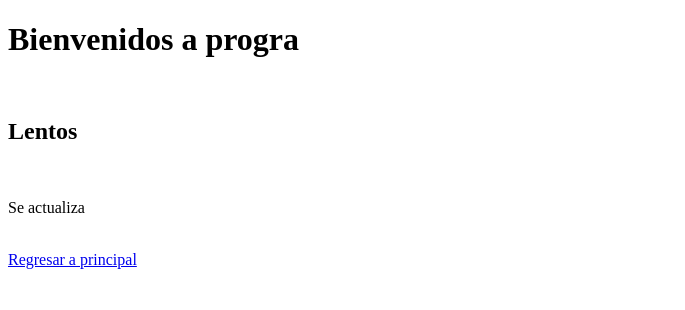
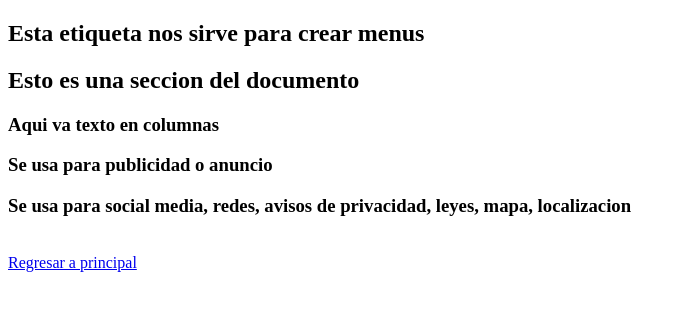
Before and after one commit to SergioGarc/4IV7_PSW_GASA, a plain HTML site: page 02HTML/index.html in a window 1280 px wide. Shown: the whole page, without its empty margins (0-685 px from the left). Drawn offline with Linux system fonts and the light colour scheme.

Commit message:
Huesos HTML

```diff
--- a/02HTML/index.html
+++ b/02HTML/index.html
@@ -7,13 +7,26 @@
     <title>Mi primera pagina</title>
 </head>
 <body>
-    <h1>Bienvenidos a progra</h1>
+    <div>
+    <header>
+        <nav><h1>Esta etiqueta nos sirve para crear menus</h1></nav>
+    </header>
+<section>
+    <h2>Esto es una seccion del documento</h2>
+    <article>
+        <h3>Aqui va texto en columnas</h3>
+    </article>
+    <aside>
+        <h3>Se usa para publicidad o anuncio</h3>
+    </aside>
+</section>
+<footer>
+    <h3>Se usa para social media, redes, avisos de privacidad, leyes, mapa, localizacion</h3>
+</footer>
+
+    </div>
     <br>
-    <h2>Lentos</h2>
-    <br>
-    <p>Se actualiza</p>
-    <br>
-    <a href="index.html">Regresar a principal</a>
+    <a href="../index.html">Regresar a principal</a>
 
 </body>
 </html>
```
